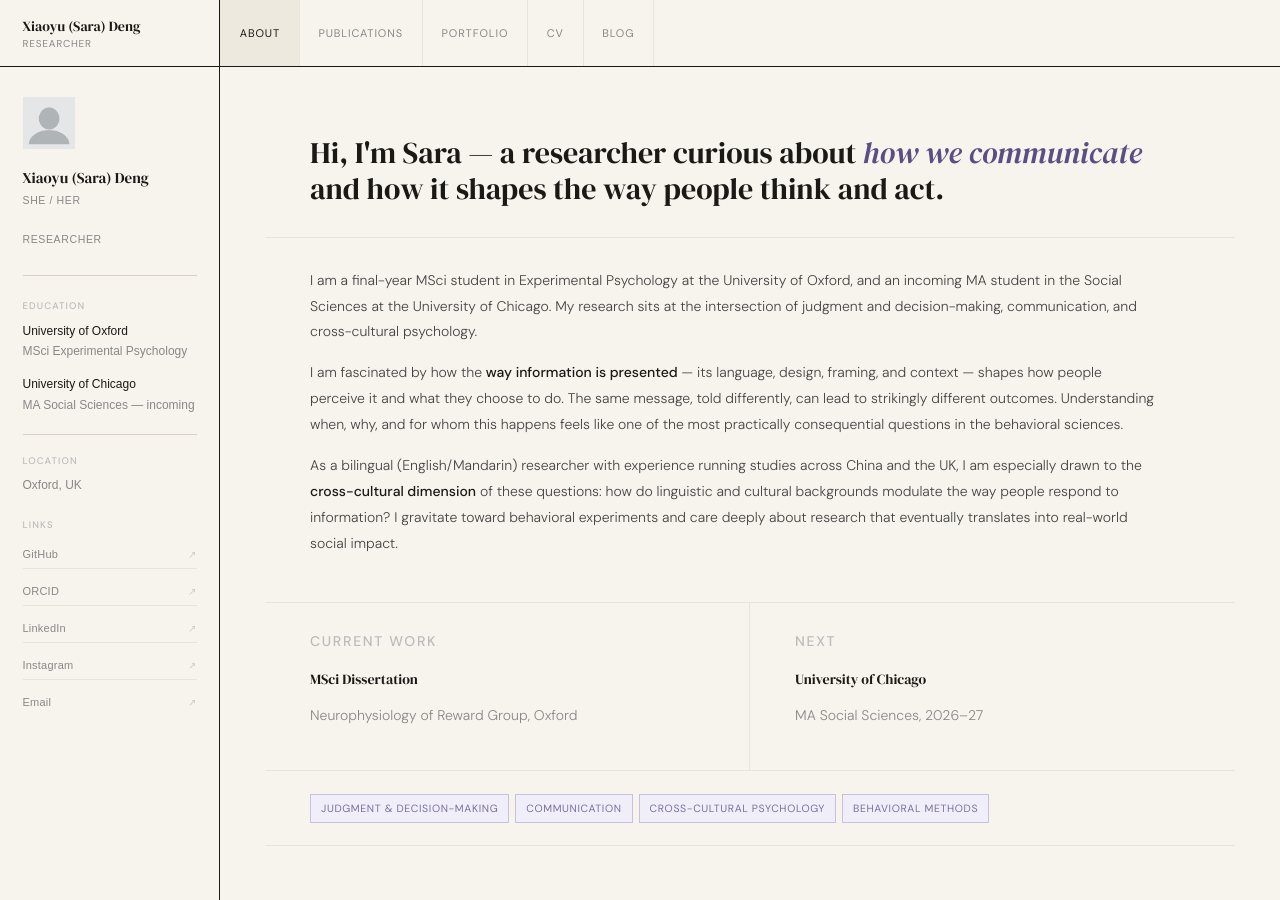
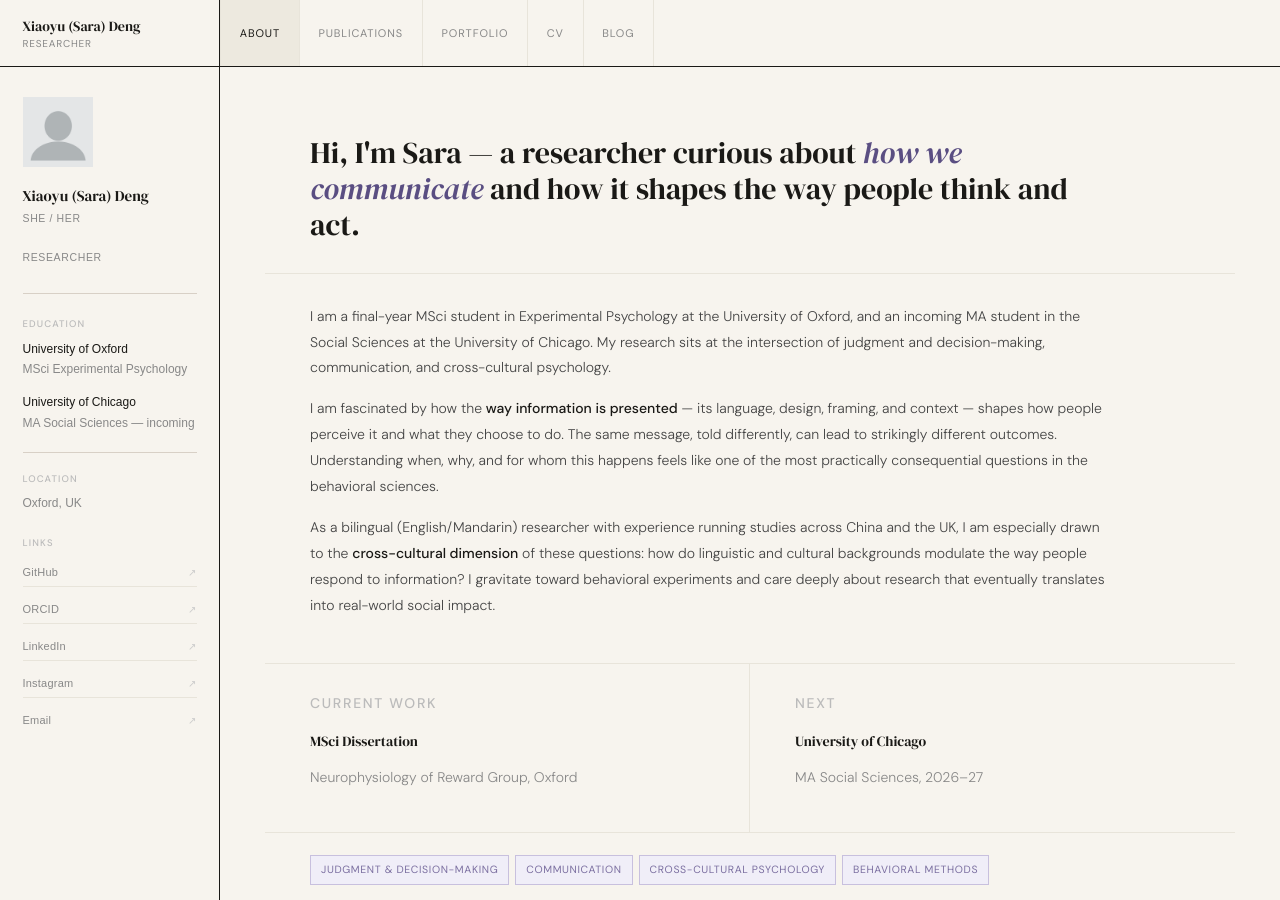
Before and after one commit to saradeng713/saradeng713.github.io, a Jekyll site: the page built from _pages/about.md, in a window 1280 px wide and 900 px high. Built offline with Jekyll 4.4.1, drawn with Linux system fonts in a browser that asks for light colours; a script that is not in the unit is left out.

Commit message:
Update custom.css

```diff
--- a/assets/css/custom.css
+++ b/assets/css/custom.css
@@ -175,8 +175,8 @@ body {
 }
 
 .sd-sidebar__avatar {
-  width: 52px;
-  height: 52px;
+  width: 70px;
+  height: 70px;
   overflow: hidden;
   margin-bottom: 1.25rem;
   background: var(--rule-dark);
@@ -192,8 +192,8 @@ body {
 }
 
 .sd-sidebar__avatar-fallback {
-  width: 52px;
-  height: 52px;
+  width: 70px;
+  height: 70px;
   background: var(--rule-dark);
   color: var(--cream);
   font-family: 'DM Serif Display', serif;
@@ -325,7 +325,7 @@ article.page {
   font-weight: 400 !important;
   color: var(--text-primary) !important;
   line-height: 1.2 !important;
-  max-width: 850px;
+  max-width: 800px;
   margin: 0 !important;
   border: none !important;
   padding: 0 !important;
@@ -356,11 +356,34 @@ article.page {
   font-weight: 300;
   line-height: 1.85;
   color: #444;
-  max-width: 850px;
+  max-width: 800px;
   margin-bottom: 1rem;
 }
 
 .sd-about__body p:last-child { margin-bottom: 0; }
+
+/* Three-column paragraph layout */
+.sd-about__cols {
+  display: grid;
+  grid-template-columns: 1fr 1fr 1fr;
+  gap: 2.5rem;
+}
+
+.sd-about__cols p {
+  max-width: 100% !important;
+  margin-bottom: 0 !important;
+  font-size: 13.5px;
+  line-height: 1.85;
+  color: #444;
+  font-weight: 300;
+  border-right: 1px solid var(--rule-light);
+  padding-right: 2.5rem;
+}
+
+.sd-about__cols p:last-child {
+  border-right: none;
+  padding-right: 0;
+}
 
 .sd-about__body strong {
   color: var(--text-primary);
```
